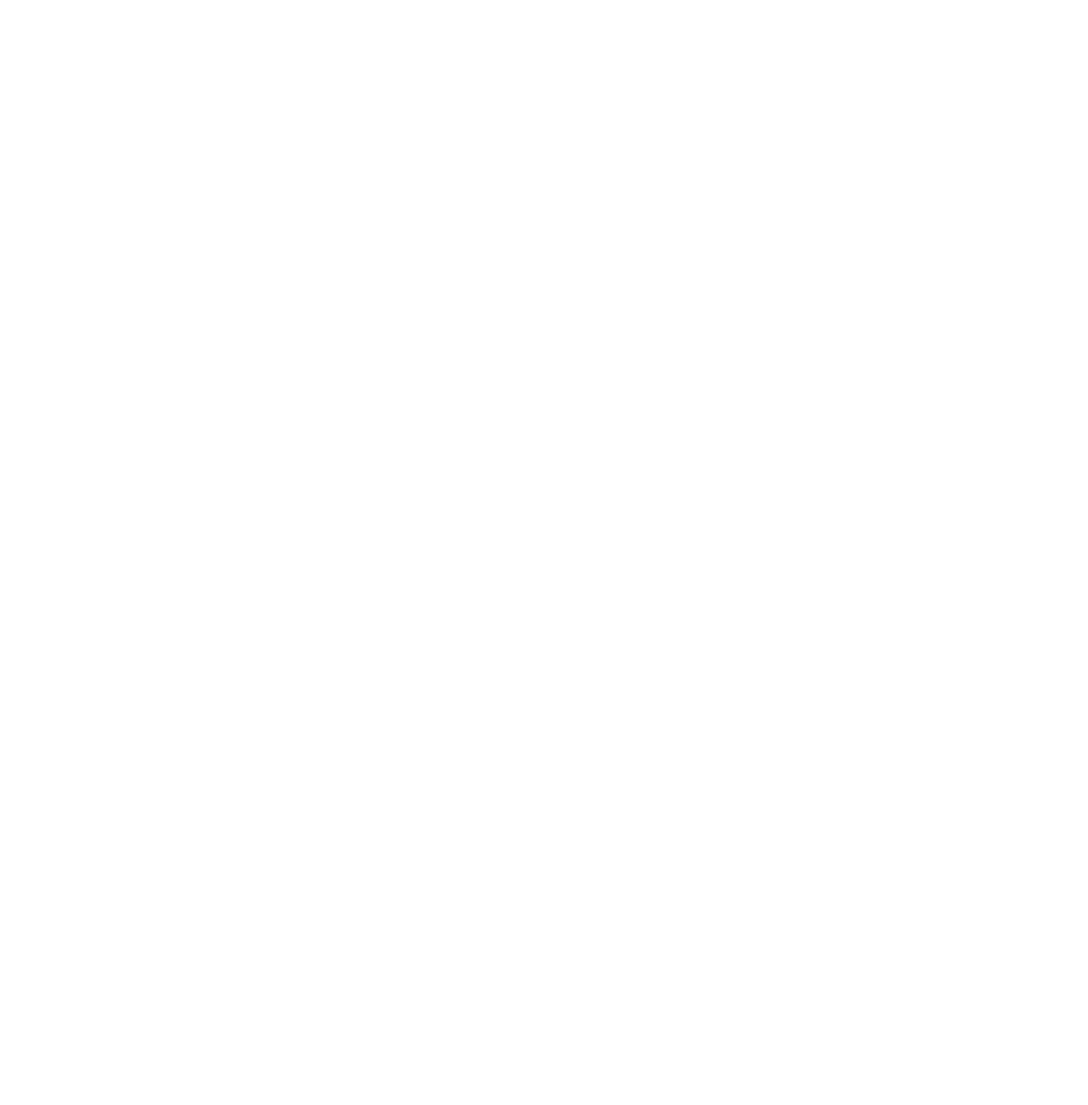
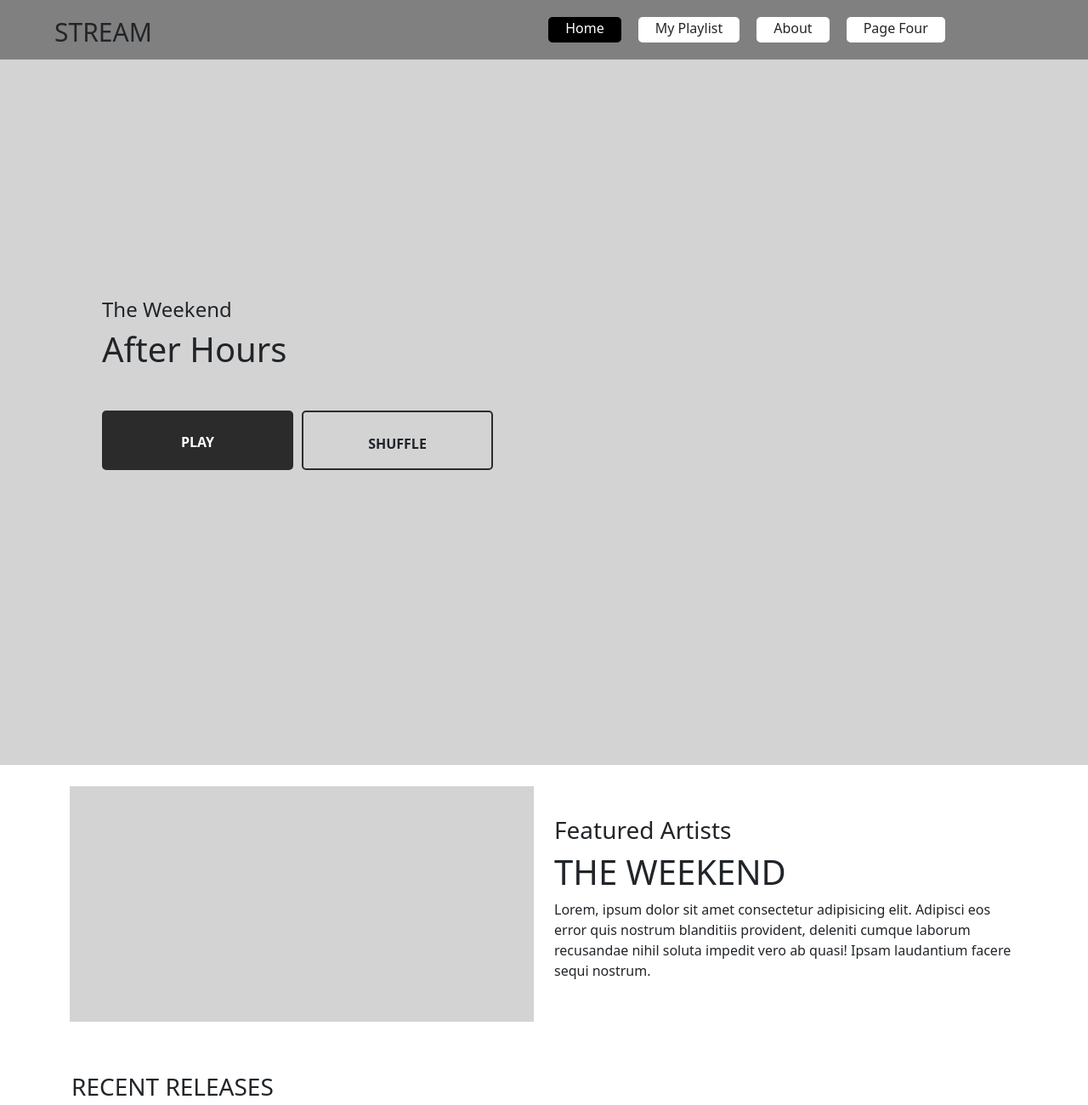
Before and after one commit to Carissa03-boop/Finalproject-repo, a plain HTML site: page index.html in a window 1280 px wide. Shown: the top 1300 px of the page at 85% size. Before the commit the page ends 800 px from the top, so only its background shows below. Drawn offline with nearby package versions, Linux system fonts and the light colour scheme.

Commit message:
page one

```diff
--- /dev/null
+++ b/css/main.css
@@ -0,0 +1,124 @@
+nav{
+    width: 100%;
+    height: 70px;
+    background-color:gray;
+    padding-left: 5%;
+    padding-right: 6%;
+}
+
+header{
+    width: 100%;
+    height: 830px;
+    background-color: lightgray;
+    background-size: cover;
+}
+
+footer{
+    width: 100%;
+    height: 120px;
+    background-color:white;
+    padding-top: 60px;
+}
+
+
+.header{
+    padding-top: 280px;
+    padding-left: 120px;
+}
+
+.header h1{
+    padding-bottom: 30px;
+}
+
+.logo{
+    width: 200px;
+    float: left;
+    padding-top: 20px;
+}
+
+.logo h1{
+    font-size: 30px;
+}
+
+.nav-con{
+    width: 600px;
+    height: 50px;
+    float: right;
+    margin-top: 5px;
+    padding-top: 15px;
+}
+
+.nav-con ul{
+    list-style: none;
+}
+
+.nav-con li{
+    float: left;
+    height: 30px;
+    background-color: white;
+    border-radius: 5px;
+    padding-left: 20px;
+    padding-right: 20px;
+    margin-right: 10px;
+    margin-left: 10px;
+    padding-top: 1px;
+    padding-bottom: 10px;
+}
+
+.nav-con li:hover{
+    background-color: black;
+    color: white;
+    cursor:pointer
+}
+
+.active{
+    background-color:black!important;
+    color: #ffffff;
+}
+
+.col-box{
+    width: 100%;
+    height: 277px;
+    background-color: lightgray;
+    text-align: center;
+    margin-top: 25px;
+    padding-top: 140px;
+}
+
+.button{
+    width: 225px;
+    height: 70px;
+    text-align: center;
+    padding-top: 25px;
+    font-weight: bold;
+    float: left;
+    margin-top: 10px;
+    border-radius: 5px;
+    margin-right: 10px;
+}
+
+.normal{
+    background-color: #2b2b2b;
+    color: white;
+}
+
+.normal:hover{
+    cursor: pointer;
+    background-color: white;
+    color: #2b2b2b;
+    border:  2px solid #2b2b2b;
+    padding-bottom: 7px;
+}
+
+.inverted{
+    border: 2px solid #2b2b2b;
+}
+
+.feature{
+    padding-top: 60px;
+}
+
+.releases{
+    padding-top: 60px;
+    padding-left: 2px;
+}
--- a/index.html
+++ b/index.html
@@ -5,8 +5,111 @@
     <meta http-equiv="X-UA-Compatible" content="IE=edge">
     <meta name="viewport" content="width=device-width, initial-scale=1.0">
     <title>Document</title>
+
+     <!--External Documents-->
+     <link rel="stylesheet" href="https://cdn.jsdelivr.net/npm/bootstrap@5.2.3/dist/css/bootstrap.min.css">
+     <script src="https://cdn.jsdelivr.net/npm/bootstrap@5.2.3/dist/js/bootstrap.min.js"></script>
+
+     <!--Internal Documents-->
+     <link rel="stylesheet" href="css/main.css">
 </head>
 <body>
+    <nav>
+        <div class="logo"><h1>STREAM</h1></div>
+        <div class="nav-con">
+            <ul>
+                <a href="index.html"><li class="active">Home</li></a>
+                <li>My Playlist</li>
+                <li>About</li>
+                <li>Page Four</li>
+            </ul>
+        </div>
+    </nav>
+
+    <header>
+        <div class="header">
+        <h4>The Weekend</h4>
+        <h1>After Hours</h1>
+        <div class="button-group">
+            <div class="button normal">PLAY</div>
+        </div>
+        <div class="button-group">
+            <div class="button inverted">SHUFFLE</div>
+        </div>
+    </div>
+    </header>
+
+    <div class="container">
+        <div class="row">
+            <div class="col-6">
+                <div class="col-box"></div>
+            </div>
+            <div class="col-6">
+                <div class="feature">
+                    <h3>Featured Artists</h3>
+                    <h1>THE WEEKEND</h1>
+                    <p>Lorem, ipsum dolor sit amet consectetur adipisicing elit. Adipisci eos error quis nostrum blanditiis provident, deleniti cumque laborum recusandae nihil soluta impedit vero ab quasi! Ipsam laudantium facere sequi nostrum.</p>
+
+                </div>
+            </div>
+        </div>
+
+        <div><h3 class="releases">RECENT RELEASES</h3></div>
+
+        <div class="container">
+            <div class="row">
+                <div class="col-3">
+                    <div class="col-box"></div>
+                </div>
+                <div class="col-3">
+                    <div class="col-box"></div>
+                </div>
+                <div class="col-3">
+                    <div class="col-box"></div>
+                </div>
+                <div class="col-3">
+                    <div class="col-box"></div>
+                </div>
+            </div>
+        </div>
+
+        <div><h4 class="releases">POPULAR ALBUMS</h4></div>
+
+
+        <div class="container">
+            <div class="row">
+                <div class="col-3">
+                    <div class="col-box"></div>
+                </div>
+                <div class="col-3">
+                    <div class="col-box"></div>
+                </div>
+                <div class="col-3">
+                    <div class="col-box"></div>
+                </div>
+                <div class="col-3">
+                    <div class="col-box"></div>
+                </div>
+            </div>
+            <div class="row">
+                <div class="col-3">
+                    <div class="col-box"></div>
+                </div>
+                <div class="col-3">
+                    <div class="col-box"></div>
+                </div>
+                <div class="col-3">
+                    <div class="col-box"></div>
+                </div>
+                <div class="col-3">
+                    <div class="col-box"></div>
+                </div>
+            </div>
+        </div>
+
+
+
+    <footer><h6>STREAM 2021</h6></footer>
 
 </body>
 </html>
```
Also changed, not shown: ROOT/pages/about.html (added), css/about.css (added).
